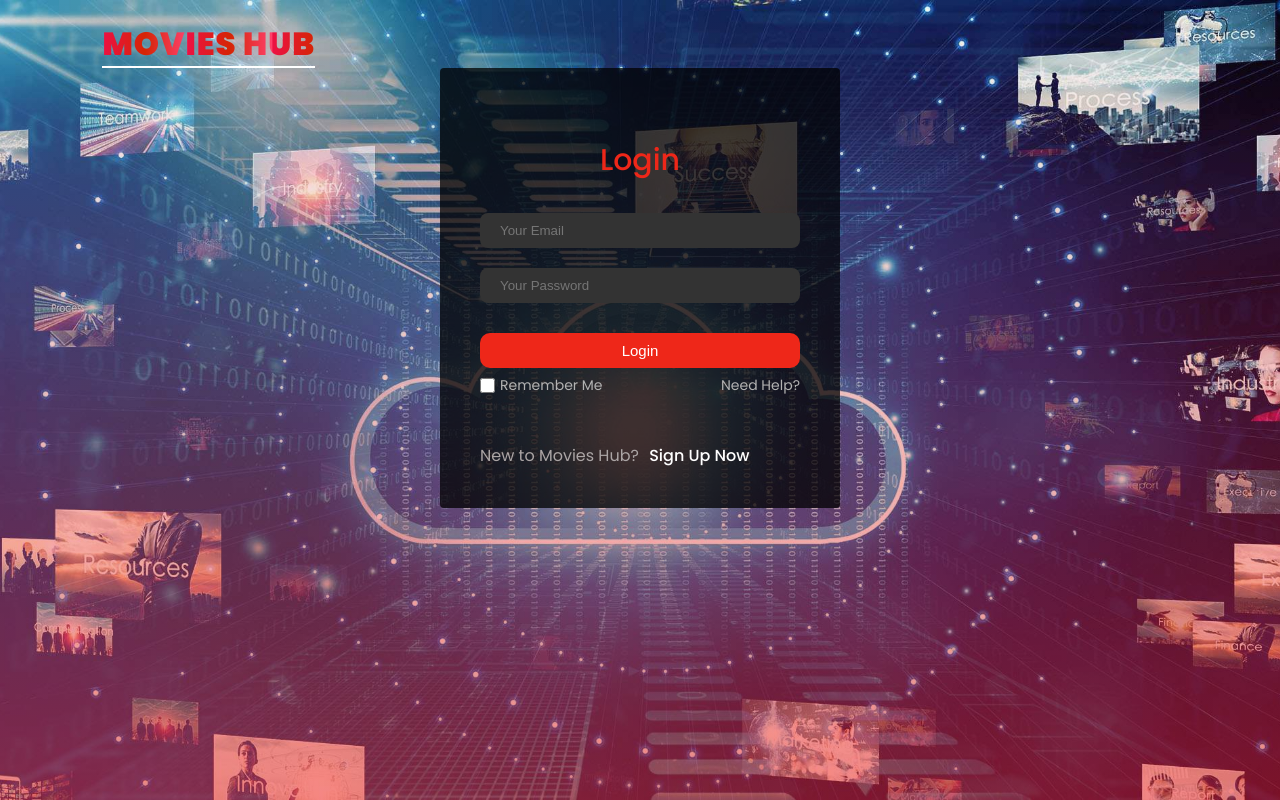
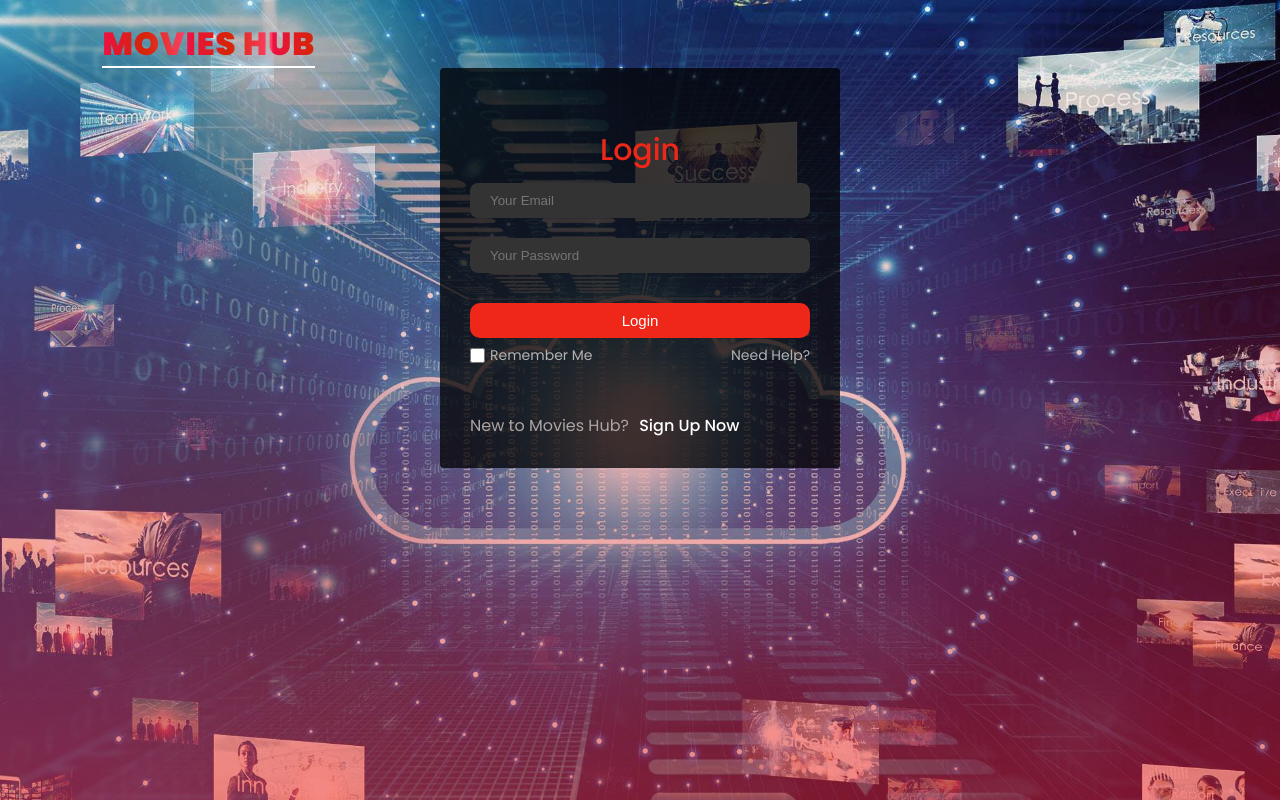
Before and after one commit to junedmd/Movies, a React (Vite) app in the folder client/: page /login in a window 1280 px wide. Built offline with nearby package versions, Linux system fonts and the light colour scheme.

Commit message:
add login

```diff
--- a/client/src/Pages/Login/Login.css
+++ b/client/src/Pages/Login/Login.css
@@ -1,5 +1,10 @@
+*{
+    padding: 0;
+    margin: 0;
+}
+
 .login {
-    height: 100vh;
+
     background-image: linear-gradient(#06050507, #eb0f0f80), url(../../assets/bac.jpg);
     background-size: cover;
     background-repeat: no-repeat;
@@ -35,7 +40,7 @@
     max-width: 400px;
     background-color: rgba(0, 0, 0, 0.75);
     border-radius: 4px;
-    padding: 40px;
+    padding: 30px;
     margin: auto;
 }
 
@@ -43,7 +48,7 @@
     text-align: center;
     font-size: 30px;
     font-weight: 500;
-    margin-bottom: 20px;
+    margin-bottom: 0px;
     color: rgb(238, 39, 25);
 }
 
--- a/client/src/Pages/Login/Login.jsx
+++ b/client/src/Pages/Login/Login.jsx
@@ -16,6 +16,7 @@
 
   const logIn = async () => {
     console.log(email, password)
+    console.log("API URL:", API);
     try {
       const response = await axios.post(`${API}/api/login`, {
         email: email,
--- a/client/src/Pages/Signup/Signup.jsx
+++ b/client/src/Pages/Signup/Signup.jsx
@@ -26,6 +26,7 @@
 const navigate = useNavigate();
 
 const SignIn = async ()=>{
+    console.log("API URL:", API);
     try{
         const response = await axios.post(`${API}/api/signup`, {
           name: name,
```
Also changed, not shown: 1 other file (tests, documents, lock files or other folders).
